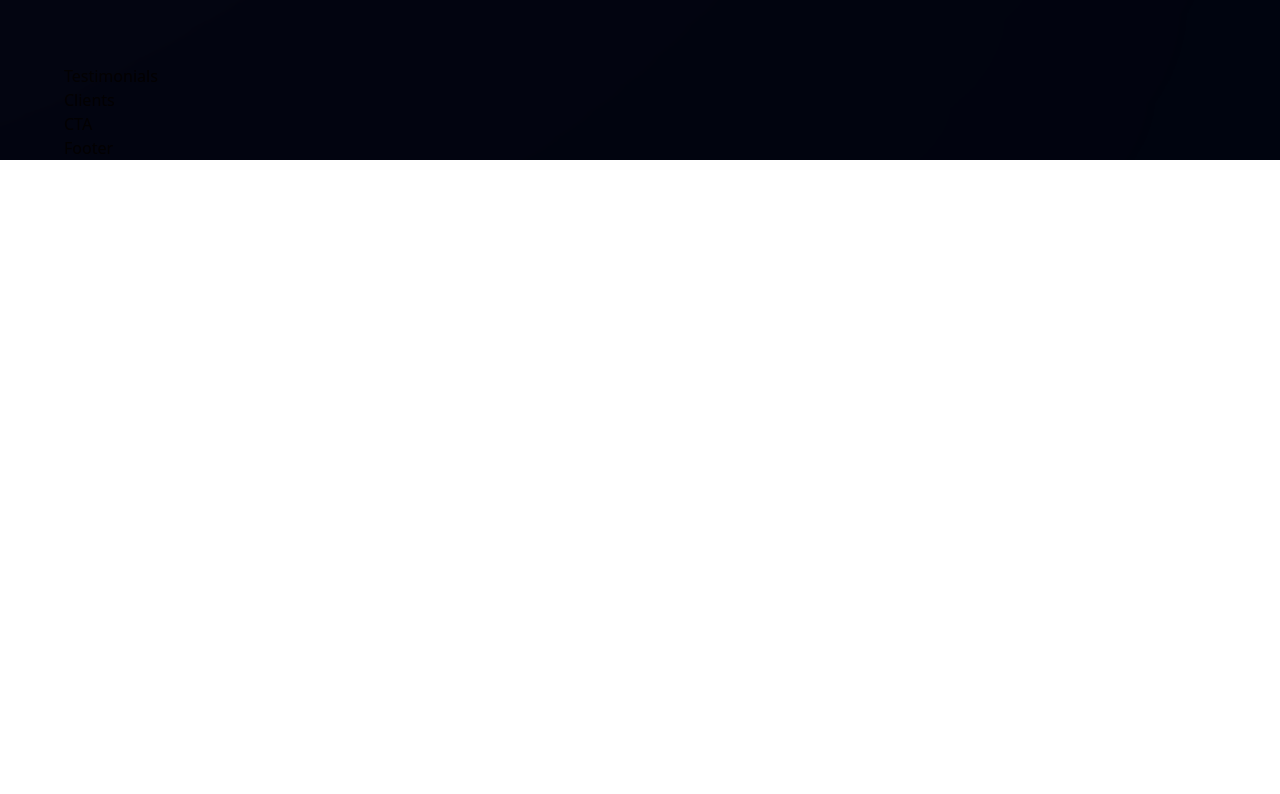
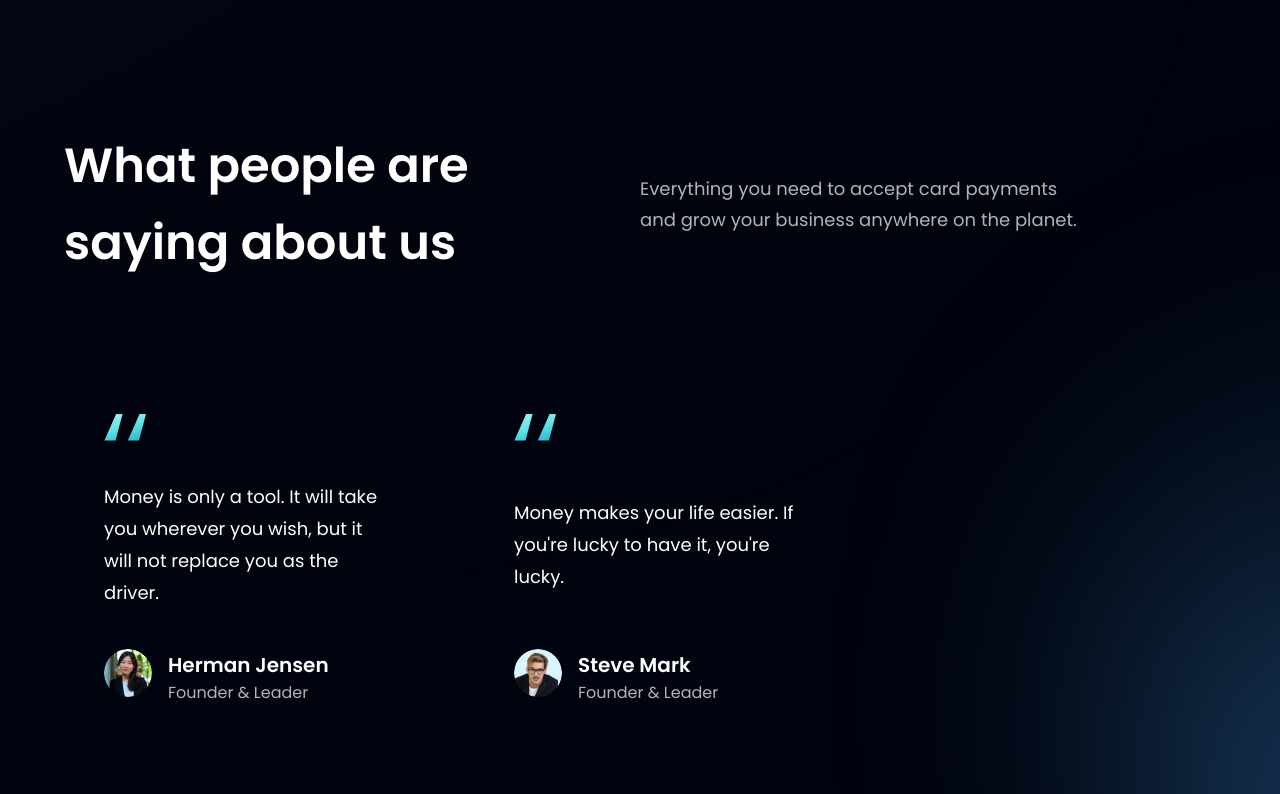
Before and after one commit to AmineBenReddad/react-projects, a React (Vite) app in the folder bank_modern_app/: page / in a window 1280 px wide. Shown: the part 2766-3560 px from the top of the page. Before the commit the page ends 2926 px from the top, so only its background shows below. Built offline with nearby package versions, Linux system fonts and the light colour scheme.

Commit message:
testimonials part

```diff
--- a/bank_modern_app/src/components/FeedbackCard.jsx
+++ b/bank_modern_app/src/components/FeedbackCard.jsx
@@ -1,9 +1,22 @@
 import React from 'react'
+import { quotes } from '../assets'
 
-const FeedbackCard = () => {
-  return (
-    <div>FeedbackCard</div>
+const FeedbackCard = ({ content, name, title, img}) => (
+    <div className='flex justify-between flex-col px-10 py-12 rounded-[20px] max-w-[370px] md:mr-10 sm:mr-5 mr-0 my-5 feedback-card'>
+        <img src={quotes} alt="double_quotes" className='w-[42px] h-[27px] object-contain' />
+        <p className='font-poppins font-normal text-white text-[18px] leading-[32px] my-10'>
+          {content}
+        </p>
+
+        <div className='flex flex-row'>
+          <img src={img} alt={name} className='w-[48px] h-[48px] rounded-full' />
+          <div className='flex flex-col ml-4'>
+            <h4 className='font-poppins font-semibold text-white text-[20px] leading-[32px]'>{name}</h4>
+            <p className='font-poppins font-normal text-dimWhite text-[16px] leading-[24px]'>{title}</p>
+          </div>
+        </div>
+    </div>
   )
-}
+
 
 export default FeedbackCard
--- a/bank_modern_app/src/components/Testimonials.jsx
+++ b/bank_modern_app/src/components/Testimonials.jsx
@@ -1,8 +1,27 @@
 import React from 'react'
+import { feedback } from '../constants'
+import styles from '../style'
+import FeedbackCard from './FeedbackCard'
 
 const Testimonials = () => {
   return (
-    <div>Testimonials</div>
+    <section id='clients' className={`${styles.paddingY} ${styles.flexCenter} flex-col relative`}>
+      <div className='absolute z-[0] w-[60%] h-[60%] -right-[50%] rounded-full blue__gradient' />
+        <div className='w-full flex justify-between items-center md:flex-row flex-col sm:mb-16 mb-6 relative z-[1] '>
+          <h2 className={styles.heading2}>What people are <br className='sm:block hidden' /> saying about us</h2>
+          <div className='w-full md:mt-0 mt-6'>
+            <p className={`${styles.paragraph} max-w-[450px] text-left`}>
+              Everything you need to accept card payments and
+              grow your business anywhere on the planet.
+            </p>
+          </div>
+        </div>
+        <div className='flex flex-wrap sm:justify-start justify-center w-full feedback-container relative z-[1]'>
+          {feedback.map((card) => (
+            <FeedbackCard key={card.id} {...card} />
+          ))}
+        </div>
+    </section>
   )
 }
 
```
